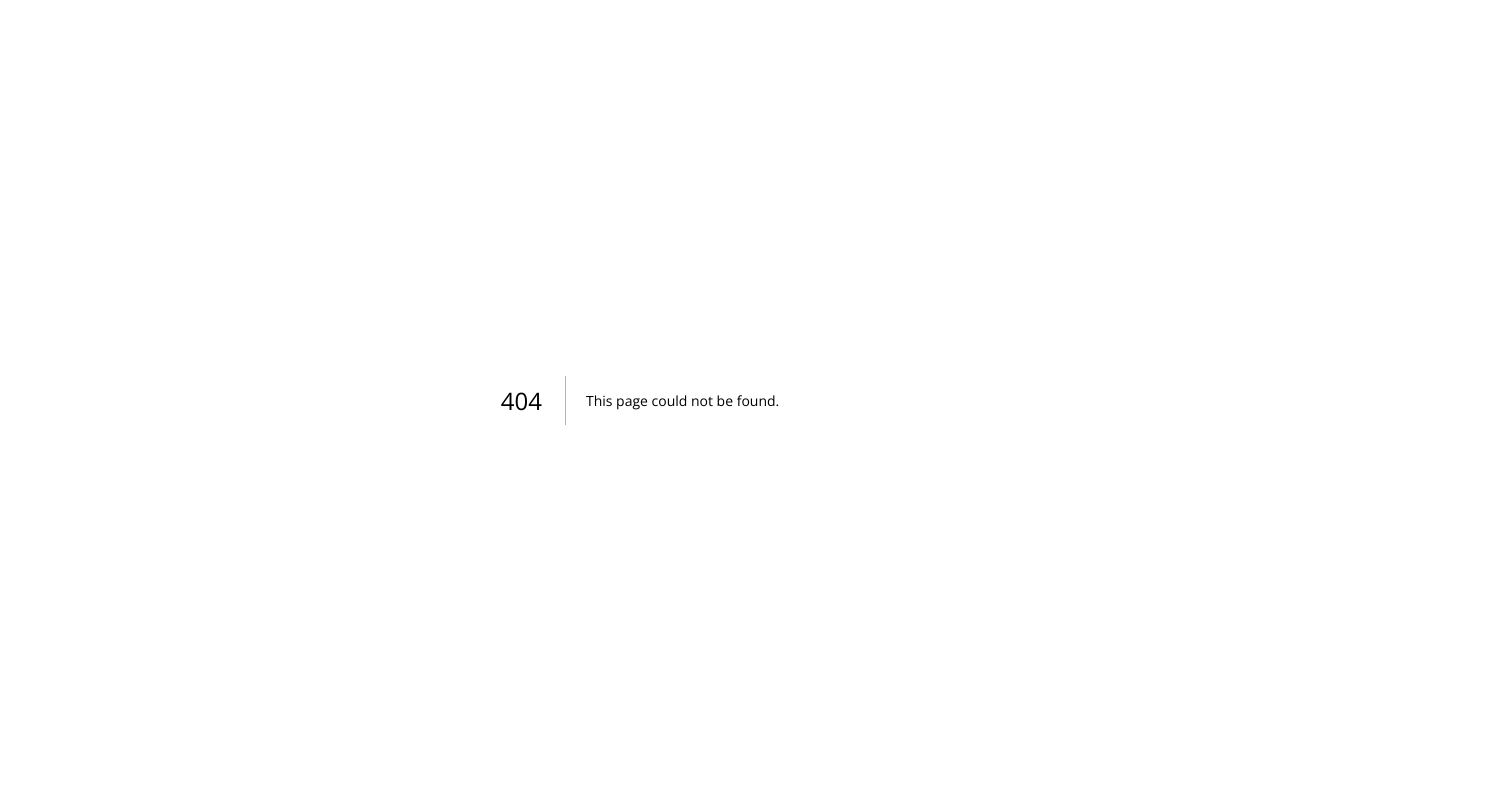
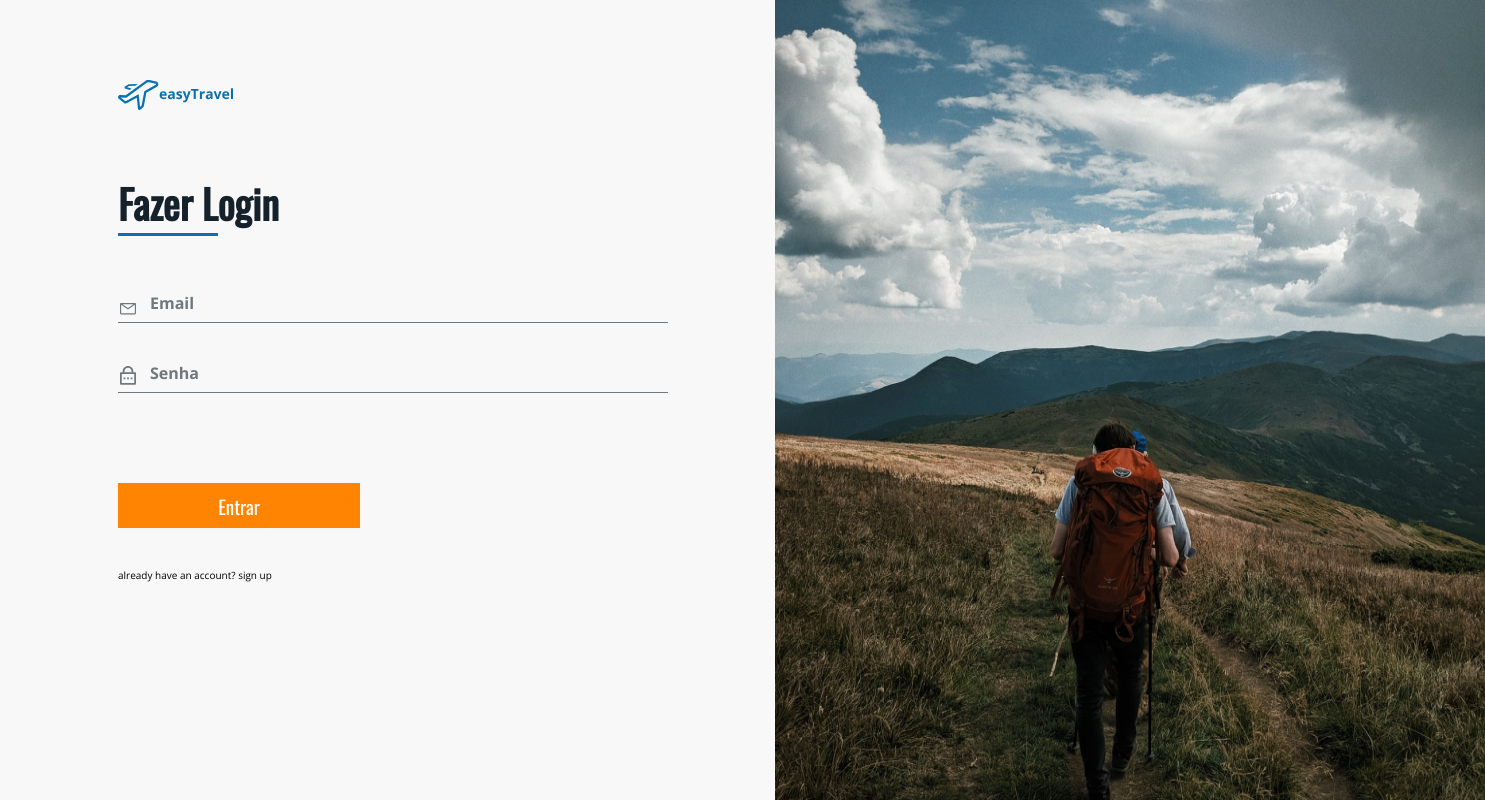
Before and after one commit to Vitor-Silva27/easy-travel, a Next.js app: page /login in a window 1280 px wide. Before the commit this address had no page. Shown: the whole page, 1485 px wide, since content can reach past the window. Built offline with nearby package versions, Linux system fonts and the light colour scheme.

Commit message:
styled login page

```diff
--- a/src/components/FormButton/index.tsx
+++ b/src/components/FormButton/index.tsx
@@ -7,7 +7,7 @@ type ButtonProps = {
 };
 
 const FormButton = ({ value }: ButtonProps) => {
-  return <Button type="button">{value}</Button>;
+  return <Button type="submit">{value}</Button>;
 };
 
 export default FormButton;
--- a/src/components/Input/index.tsx
+++ b/src/components/Input/index.tsx
@@ -1,17 +1,20 @@
 import React from 'react';
 
-import { Form_input, Label } from './styles';
+import { Form_input, Input_wrapper, Label, Input_icon } from './styles';
 
 type InputProps = {
   value: string;
+  img_path: string;
+  type: string;
 };
 
-const Input = ({ value }: InputProps) => {
+const Input = ({ value, img_path, type }: InputProps) => {
   return (
-    <>
-      <Label htmlFor={value} />
-      <Form_input id={value} placeholder={value} />
-    </>
+    <Input_wrapper>
+      <Input_icon src={img_path} alt={value} />
+      <Label htmlFor={value}>{value}</Label>
+      <Form_input id={value} type={type} name={value} placeholder={value} />
+    </Input_wrapper>
   );
 };
 
--- a/src/components/Input/styles.ts
+++ b/src/components/Input/styles.ts
@@ -6,26 +6,39 @@ export const Form_input = styled.input`
   width: 55rem;
   height: 3rem;
   border-bottom: 1px solid #70787d;
+  padding-left: 3rem;
 
   &::placeholder {
-    padding-left: 3.2rem;
-    color: #70787d;
+    position: absolute;
+    left: 3.2rem;
+    bottom: 0.8rem;
+
+    font-family: 'Open Sans', sans-serif;
+    font-size: 1.6rem;
+    line-height: 0.8;
+    font-weight: 700;
     text-transform: capitalize;
-    font-weight: 700;
+
+    color: rgba(21, 34, 43, 60%);
+  }
+
+  &:focus {
+    outline: none;
+    border-color: #22a6f9;
   }
 `;
 
 export const Label = styled.label`
+  display: none;
+`;
+
+export const Input_wrapper = styled.div`
   position: relative;
+  margin: 4rem 0 0 0;
+`;
 
-  &::before {
-    content: '';
-    position: absolute;
-    display: block;
-    left: 2px;
-    top: -6px;
-    width: 16px;
-    height: 17px;
-    background: url('./assets/user_icon.svg') no-repeat;
-  }
+export const Input_icon = styled.img`
+  position: absolute;
+  bottom: 0.8rem;
+  left: 0.2rem;
 `;
--- a/src/components/MainTitle/styles.ts
+++ b/src/components/MainTitle/styles.ts
@@ -1,7 +1,7 @@
 import styled from 'styled-components';
 
 export const Title = styled.h1`
-  font-size: 4.4rem;
+  font-size: 4rem;
   text-transform: capitalize;
   font-family: 'Oswald', sans-serif;
   position: relative;
@@ -11,8 +11,8 @@ export const Title = styled.h1`
     content: '';
     display: block;
     position: absolute;
-    width: 12rem;
-    height: 3px;
+    width: 10rem;
+    height: 0.3rem;
     background-color: #0971b2;
   }
 `;
--- a/src/pages/index.tsx
+++ b/src/pages/index.tsx
@@ -1,5 +1,3 @@
-import FormButton from '../components/FormButton';
-
 export default function Home() {
-  return <FormButton value="Criar conta" />;
+  return <div>bem vindo</div>;
 }
--- /dev/null
+++ b/src/pages/login.tsx
@@ -0,0 +1,37 @@
+import { Button } from '../components/FormButton/styles';
+import Input from '../components/Input';
+import MainTitle from '../components/MainTitle';
+import {
+  Form,
+  LoginImage,
+  LoginWrapper,
+  FormWrapper,
+} from '../styles/pages/Login';
+
+export default function Login() {
+  return (
+    <LoginWrapper>
+      <FormWrapper>
+        <img src="./assets/logo.svg" alt="easy travel" className="logo" />
+        <MainTitle value="Fazer Login" />
+        <Form>
+          <Input
+            value="email"
+            img_path="./assets/email_icon.svg"
+            type="email"
+          />
+          <Input
+            value="senha"
+            img_path="./assets/password_icon.svg"
+            type="password"
+          />
+          <Button>Entrar</Button>
+          <p>already have an account? sign up</p>
+        </Form>
+      </FormWrapper>
+      <div style={{ display: 'flex' }}>
+        <LoginImage src="/assets/login-img.png" alt="Image of a traveller" />
+      </div>
+    </LoginWrapper>
+  );
+}
--- /dev/null
+++ b/src/styles/pages/Login.ts
@@ -0,0 +1,28 @@
+import styled from 'styled-components';
+
+export const Form = styled.form`
+  margin-top: 6rem;
+`;
+
+export const LoginWrapper = styled.div`
+  display: flex;
+  justify-content: space-between;
+`;
+
+export const FormWrapper = styled.div`
+  padding: 8rem 10.7rem 0 11.8rem;
+
+  button {
+    margin-top: 9rem;
+    margin-bottom: 4rem;
+  }
+
+  .logo {
+    margin-bottom: 6rem;
+  }
+`;
+
+export const LoginImage = styled.img`
+  height: 100vh;
+  width: 71rem;
+`;
```
